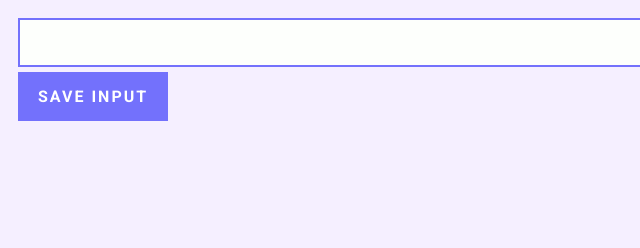
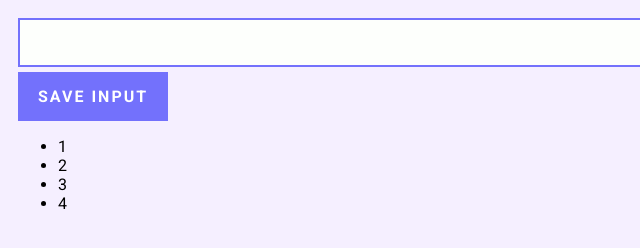
Before and after one commit to sisandamthabela/fcc-chrome-extension, a plain HTML site: page index.html in a window 1280 px wide. Shown: the full height of the page, 0-640 px from the left. Drawn offline with Linux system fonts and the light colour scheme.

Commit message:
fixed incorrect tags

```diff
--- a/index.html
+++ b/index.html
@@ -15,7 +15,7 @@
   <body>
     <input type="text" id="input-el" />
     <button id="input-btn">SAVE INPUT</button>
-    <p id="leads-el"></p>
+    <ul id="ul-el"></ul>
 
     <script src="index.js"></script>
   </body>
--- a/index.js
+++ b/index.js
@@ -1,12 +1,12 @@
 const inputEl = document.querySelector("#input-el");
 const inputBtn = document.querySelector("#input-btn");
-let leadsEl = document.querySelector("#leads-el");
-let myLeads = [];
+let ulEl = document.querySelector("#ul-el");
+let myLeads = [1, 2, 3, 4];
 
 inputBtn.addEventListener("click", function () {
   myLeads.push(inputEl.value);
 });
 
 for (let i = 0; i < myLeads.length; i++) {
-  leadsEl.innerHTML += "<li>" + myLeads[i] + "</li>";
+  ulEl.innerHTML += "<li>" + myLeads[i] + "</li>";
 }
```
